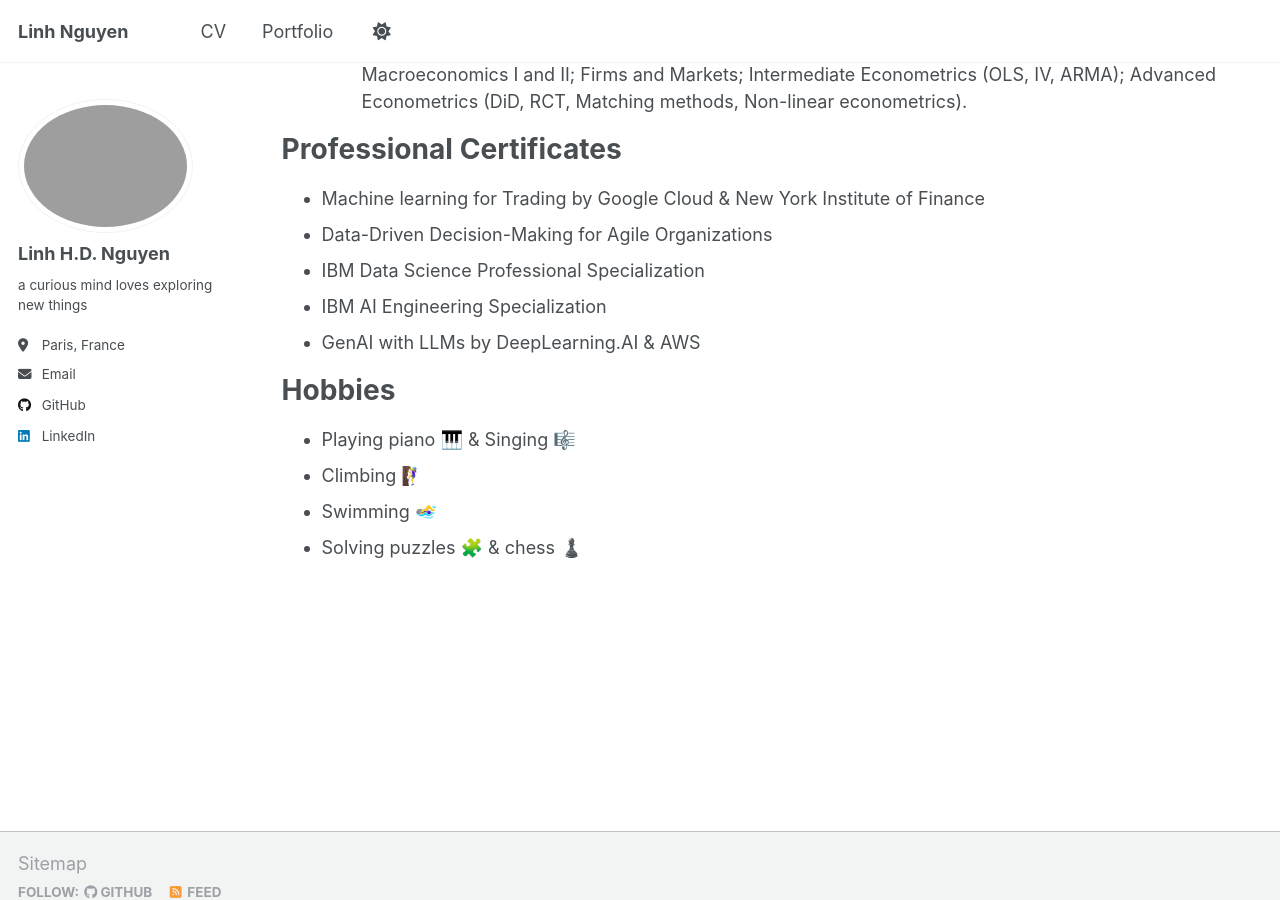
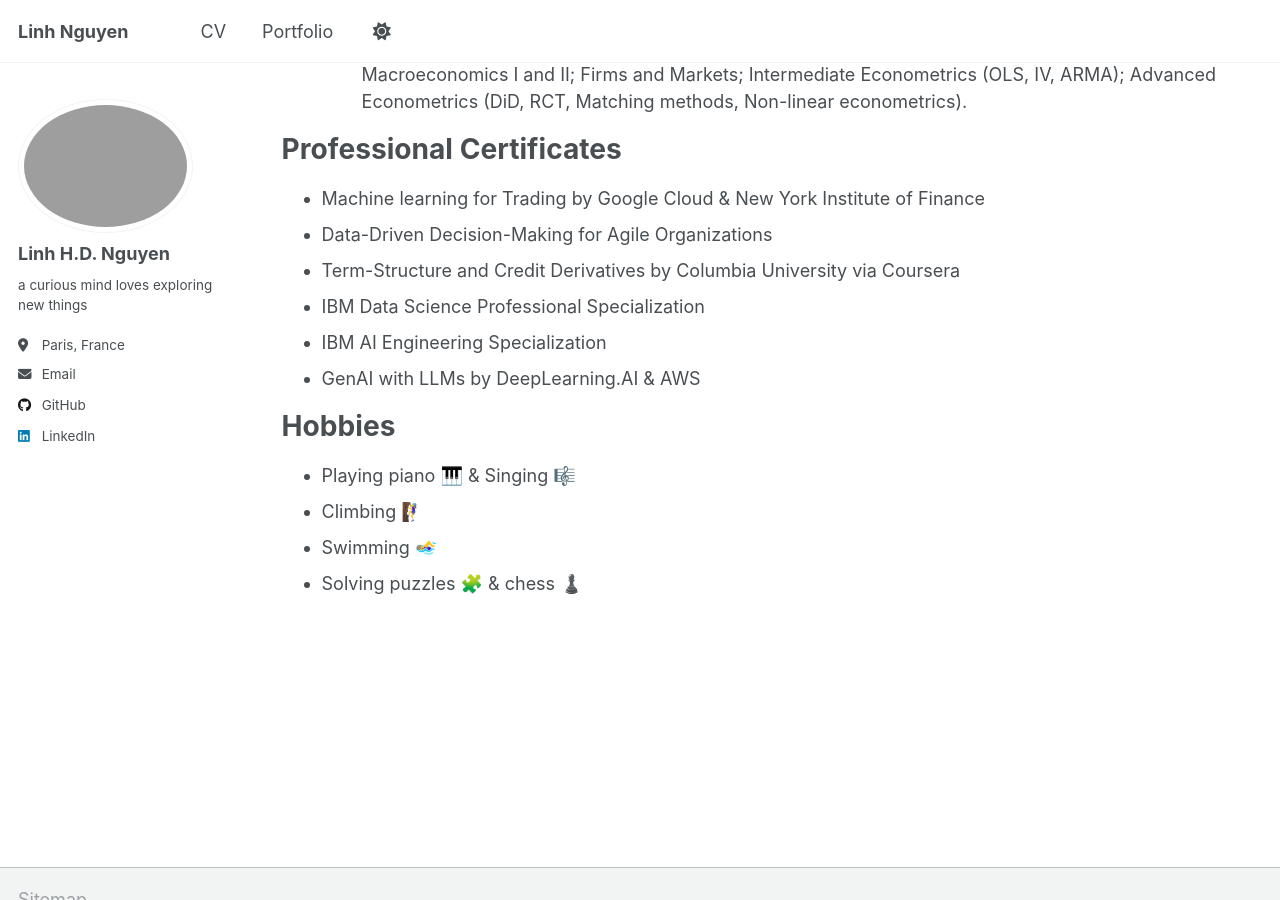
Before and after one commit to hdlinhnguyen/hdlinhnguyen.github.io, a Jekyll site: the page built from _pages/cv.md, in a window 1280 px wide and 900 px high, scrolled down 1304 px. Built offline with Jekyll 4.4.1, drawn with Linux system fonts in a browser that asks for light colours; emoji names are drawn with the system emoji font; a script that is not in the unit is left out.

Commit message:
Update cv.md

```diff
--- a/_pages/cv.md
+++ b/_pages/cv.md
@@ -51,6 +51,7 @@ Professional Certificates
 ======
 * Machine learning for Trading by Google Cloud & New York Institute of Finance
 * Data-Driven Decision-Making for Agile Organizations
+* Term-Structure and Credit Derivatives by Columbia University via Coursera
 * IBM Data Science Professional Specialization
 * IBM AI Engineering Specialization
 * GenAI with LLMs by DeepLearning.AI & AWS
```
